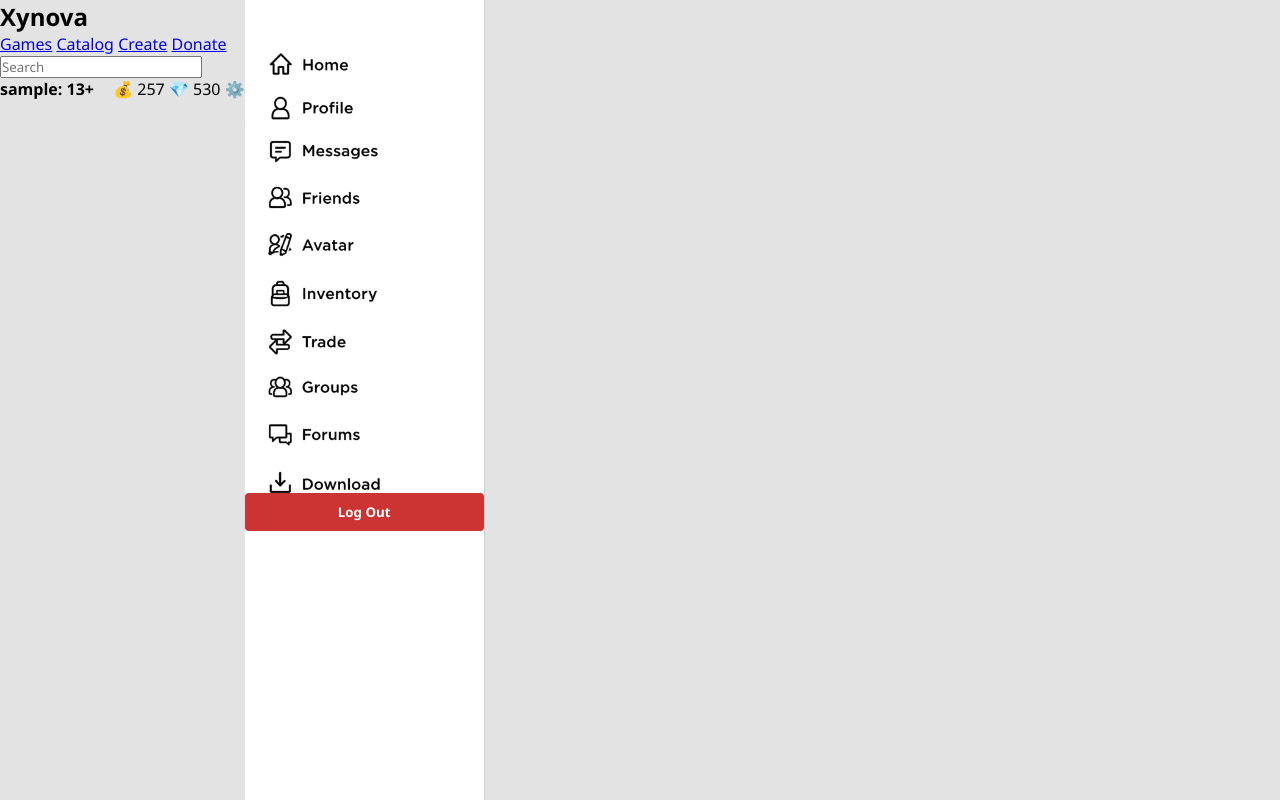
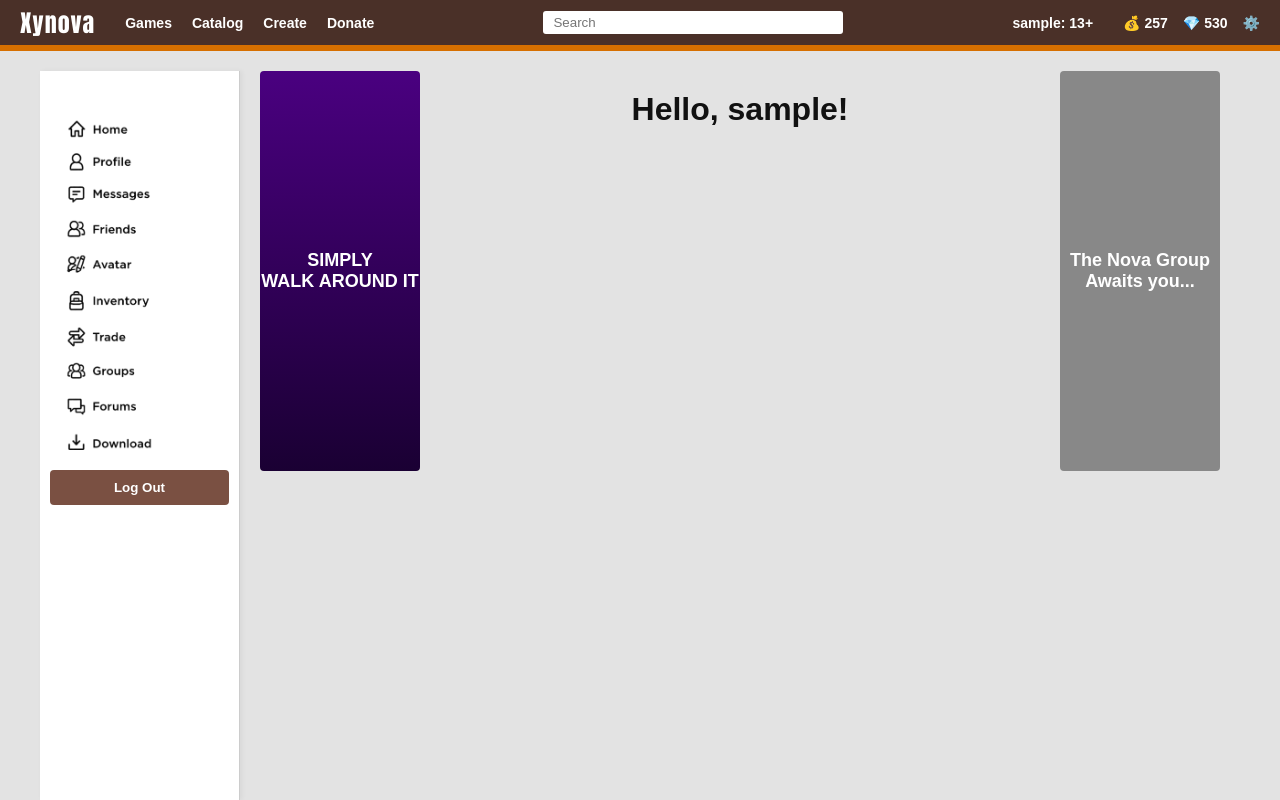
Before and after one commit to alexmititelu2001-source/xynova-project, a website: page Xynova/dashboard.html in a window 1280 px wide. Drawn offline with Linux system fonts and the light colour scheme; sample sign-in values are in the browser's storage.

Commit message:
Update dashboard-style.css

```diff
--- a/Xynova/dashboard-style.css
+++ b/Xynova/dashboard-style.css
@@ -2,161 +2,159 @@
     margin: 0;
     padding: 0;
     box-sizing: border-box;
-    font-family: 'Segoe UI', Tahoma, Geneva, Verdana, sans-serif;
+    font-family: 'Arial', sans-serif;
 }
 
 body {
-    display: flex;
-    background-color: #e3e3e3;
-    min-height: 100vh;
+    background-color: #e3e3e3; /* Light grey background from the image */
     overflow-x: hidden;
 }
 
-/* Sidebar Layout Container */
-.sidebar {
-    width: 240px;
-    background-color: #ffffff;
-    border-right: 1px solid #d1d1d1;
+/* Dark Brown Top Navigation */
+.top-nav {
+    background-color: #4a3028;
+    color: white;
+    height: 45px;
     display: flex;
-    flex-direction: column;
-    position: fixed;
-    height: 100vh;
+    justify-content: space-between;
+    align-items: center;
+    padding: 0 20px;
+    font-size: 14px;
 }
 
-.sidebar-brand {
-    padding: 20px;
-    background-color: #d66f00;
+.nav-left {
+    display: flex;
+    align-items: center;
+    gap: 20px;
+}
+
+.brand-logo {
+    font-family: 'Impact', sans-serif;
+    font-size: 24px;
+    letter-spacing: 1px;
+    margin-right: 10px;
+}
+
+.nav-left a {
     color: white;
-    text-align: center;
+    text-decoration: none;
     font-weight: bold;
 }
 
-.sidebar-menu {
-    display: flex;
-    flex-direction: column;
-    padding: 15px 0;
-    flex-grow: 1;
+.nav-left a:hover {
+    text-decoration: underline;
 }
 
-.menu-item {
-    padding: 12px 25px;
-    text-decoration: none;
-    color: #333333;
-    font-weight: 600;
-    font-size: 15px;
-    transition: background 0.2s;
+/* Search Bar */
+.search-bar {
+    padding: 4px 10px;
+    width: 300px;
+    border: none;
+    border-radius: 3px;
+    outline: none;
 }
 
-.menu-item:hover, .menu-item.active {
-    background-color: #eaeaea;
-    border-left: 4px solid #d66f00;
+/* Right Side Stats */
+.nav-right {
+    display: flex;
+    align-items: center;
+    gap: 15px;
 }
 
-.sidebar-footer {
-    padding: 20px;
-    border-top: 1px solid #eaeaea;
+.currency {
+    font-weight: bold;
+}
+
+/* The thin orange strip below the nav */
+.orange-strip {
+    background-color: #d66f00;
+    height: 6px;
+    width: 100%;
+}
+
+/* Main Layout Setup */
+.page-layout {
+    display: flex;
+    max-width: 1200px;
+    margin: 0 auto;
+    padding-top: 20px;
+}
+
+/* Left Sidebar */
+.sidebar {
+    width: 200px;
+    background-color: white;
+    min-height: calc(100vh - 71px);
+    padding: 10px;
+    border-right: 1px solid #ccc;
+    box-shadow: 2px 0 5px rgba(0,0,0,0.05);
+}
+
+.sidebar-img {
+    width: 100%;
+    height: auto;
+    display: block;
 }
 
 .logout-btn {
     width: 100%;
+    margin-top: 20px;
     padding: 10px;
-    background-color: #cc3333;
+    background-color: #7a5042;
     color: white;
     border: none;
-    border-radius: 4px;
     font-weight: bold;
     cursor: pointer;
-}
-
-/* Main Workspace Flow */
-.main-container {
-    margin-left: 240px;
-    flex-grow: 1;
-    padding: 30px;
-}
-
-.profile-banner {
-    display: flex;
-    align-items: center;
-    gap: 20px;
-    background: #ffffff;
-    padding: 20px;
-    border-radius: 6px;
-    border: 1px solid #d1d1d1;
-    margin-bottom: 25px;
-}
-
-.user-avatar {
-    width: 80px;
-    height: 80px;
-    border-radius: 50%;
-    object-fit: cover;
-    border: 3px solid #d66f00;
-}
-
-.profile-banner h1 {
-    font-size: 28px;
-    color: #222222;
-}
-
-/* Distribution Grid Layout */
-.dashboard-grid {
-    display: grid;
-    grid-template-columns: 3fr 1fr;
-    gap: 25px;
-}
-
-.panel-box {
-    background-color: #ffffff;
-    border: 1px solid #d1d1d1;
-    border-radius: 6px;
-    padding: 20px;
-}
-
-.panel-box h3 {
-    margin-bottom: 15px;
-    color: #444444;
-    border-bottom: 2px solid #eaeaea;
-    padding-bottom: 5px;
-}
-
-.items-row {
-    display: flex;
-    gap: 20px;
-    flex-wrap: wrap;
-}
-
-.item-card {
-    width: 140px;
-    display: flex;
-    flex-direction: column;
-    gap: 8px;
-    cursor: pointer;
-}
-
-.card-thumb {
-    width: 140px;
-    height: 140px;
     border-radius: 4px;
 }
 
-.placeholder-orange { background-color: #fca34d; }
-.placeholder-blue { background-color: #4da3fc; }
-
-.card-title {
-    font-size: 14px;
-    font-weight: bold;
-    color: #333333;
-    text-align: center;
+.logout-btn:hover {
+    background-color: #5c3b31;
 }
 
-.ad-rail {
-    background-color: #fbfbfb;
-    min-height: 300px;
+/* Center Content & Ad Banners */
+.content-area {
+    flex-grow: 1;
+    display: flex;
+    justify-content: space-between;
+    padding: 0 20px;
 }
 
-.announcement-content {
-    font-size: 13px;
-    color: #666666;
-    line-height: 1.5;
+/* "Hello, User!" Text */
+.center-feed {
+    flex-grow: 1;
+    text-align: center;
+    padding-top: 20px;
 }
+
+#dash-greeting {
+    font-size: 32px;
+    color: #111;
+    font-weight: bold;
+}
+
+/* Side Banners */
+.side-banner {
+    width: 160px;
+}
+
+.placeholder-ad {
+    width: 100%;
+    height: 400px;
+    display: flex;
+    align-items: center;
+    justify-content: center;
+    text-align: center;
+    color: white;
+    font-weight: bold;
+    font-size: 18px;
+    border-radius: 4px;
+}
+
+.purple-ad {
+    background: linear-gradient(to bottom, #4a0080, #1a0033);
+}
+
+.grey-ad {
+    background: #888;
+}
```
